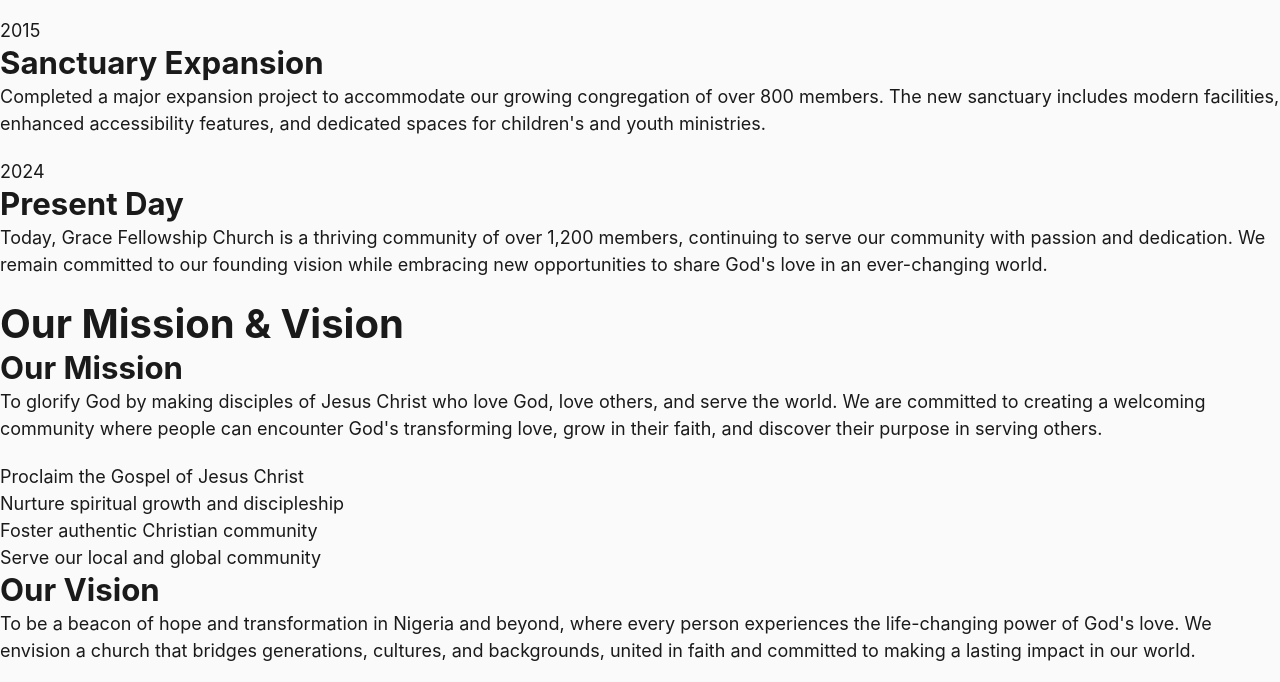
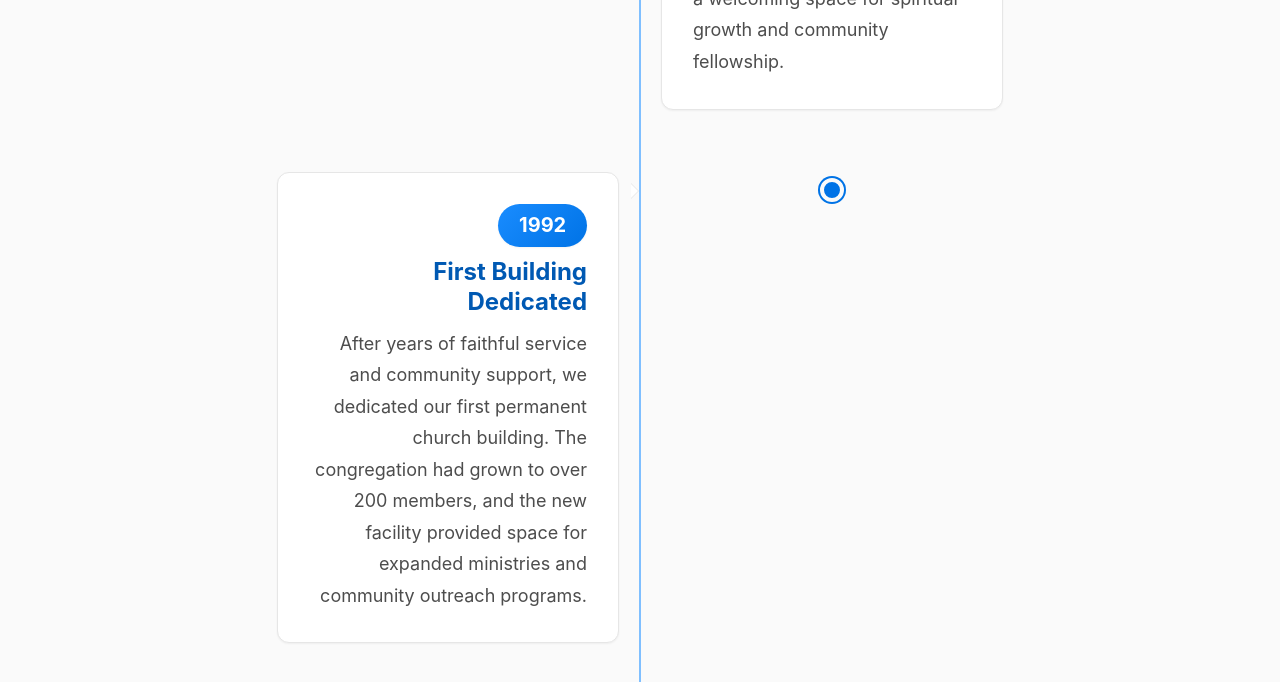
Before and after one commit to builtwitharvadai/proj_b46-grace-fellowship-church-website, a website: page src/about.html in a window 1280 px wide. Shown: the part 700-1382 px from the top of the page. Drawn offline with Linux system fonts and the light colour scheme.

Commit message:
Update src/css/main.css for task: Build Comprehensive About Us Page

```diff
--- a/src/css/main.css
+++ b/src/css/main.css
@@ -9,6 +9,9 @@
 @import url('./components/hero.css');
 @import url('./components/service-times.css');
 @import url('./components/location-preview.css');
+@import url('./components/timeline.css');
+@import url('./components/staff-grid.css');
+@import url('./components/beliefs.css');
 
 /* ============================================
    CSS Custom Properties (Design Tokens)
```
